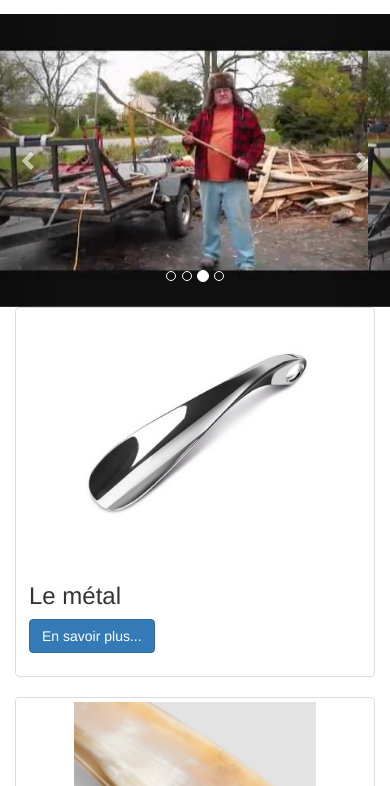
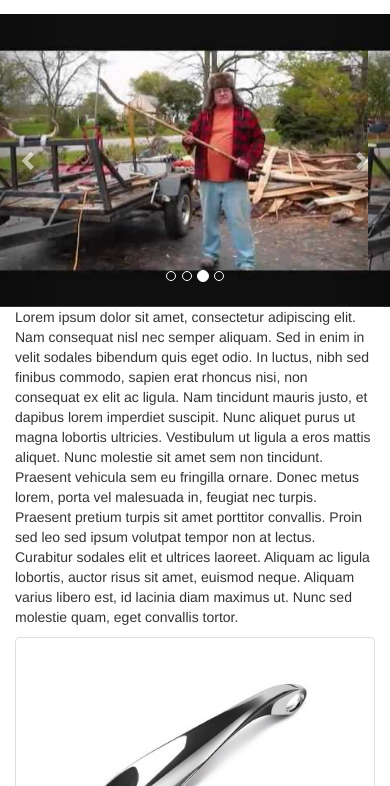
Before and after one commit to PatrickS45/projet_wildshoes, a plain HTML site: page index.html in a window 390 px wide. Shown: the part 58-844 px from the top of the page. Drawn offline with nearby package versions, Linux system fonts and the light colour scheme.

Commit message:
presentation : ajout paragraphe responsive

```diff
--- a/index.html
+++ b/index.html
@@ -81,6 +81,9 @@
     <div class="row">
         <div class="col-lg-4 col-md-3 col-sm-3 hidden-xs"><img src="image/grattoir.jpeg" alt="Présentation Wild Shoes" class="img-responsive" />
         </div>
+        <div class="col-lg-4 col-md-3 col-sm-3 col-xs-12">
+            <p>Lorem ipsum dolor sit amet, consectetur adipiscing elit. Nam consequat nisl nec semper aliquam. Sed in enim in velit sodales bibendum quis eget odio. In luctus, nibh sed finibus commodo, sapien erat rhoncus nisi, non consequat ex elit ac ligula. Nam tincidunt mauris justo, et dapibus lorem imperdiet suscipit. Nunc aliquet purus ut magna lobortis ultricies. Vestibulum ut ligula a eros mattis aliquet. Nunc molestie sit amet sem non tincidunt. Praesent vehicula sem eu fringilla ornare. Donec metus lorem, porta vel malesuada in, feugiat nec turpis. Praesent pretium turpis sit amet porttitor convallis. Proin sed leo sed ipsum volutpat tempor non at lectus. Curabitur sodales elit et ultrices laoreet. Aliquam ac ligula lobortis, auctor risus sit amet, euismod neque. Aliquam varius libero est, id lacinia diam maximus ut. Nunc sed molestie quam, eget convallis tortor. </p>
+        </div>
     </div>
 </div>
 
```
